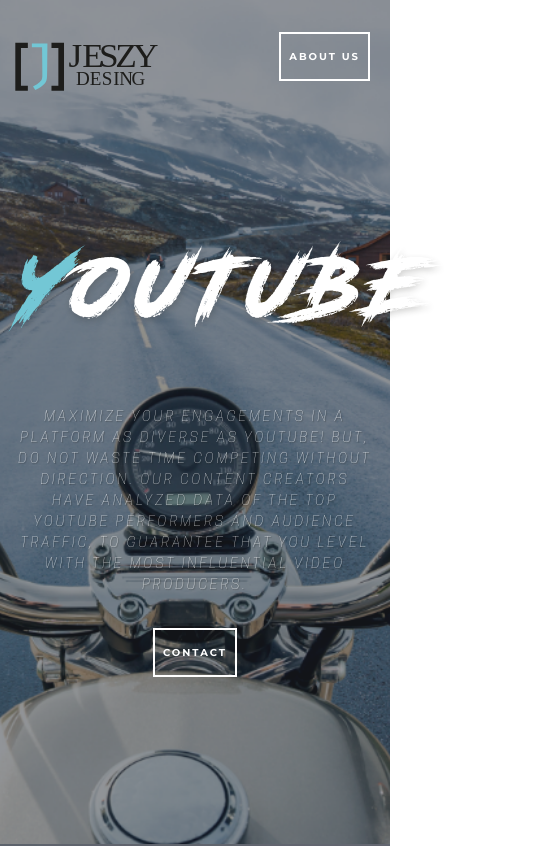
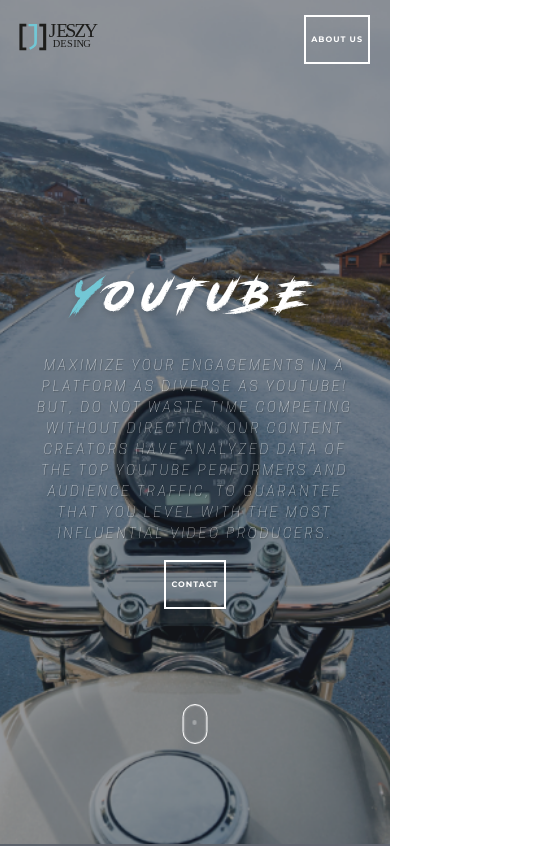
Before and after one commit to sirmarcello/JeszyDesign, a plain HTML site: page index.html in a window 390 px wide. Shown: the top 846 px of the page, 534 px wide, since content can reach past the window. Drawn offline with nearby package versions, Linux system fonts and the light colour scheme.

Commit message:
Resposive design

```diff
--- a/css/main.css
+++ b/css/main.css
@@ -592,12 +592,86 @@
 
 
 /*RESPONSIBILITY*/
+/*header*/
+@media screen and (max-width: 600px)
+{
+  .logo {
+    max-width: 110px;
+  }
+
+  .btn {
+    display: inline-block;
+    text-decoration: none;
+    font-family: "Montserrat", sans-serif;
+    font-weight: 700;
+    font-size: 8px;
+    text-transform: uppercase;
+    letter-spacing: 1px;
+    height: 3rem;
+    line-height: 3rem;
+    padding: 0px 5px;
+    margin-top: 1rem;
+    color: #fff;
+    text-align: center;
+    cursor: pointer;
+    -webkit-transition: all 0.3s ease-in-out;
+    transition: all 0.3s ease-in-out;
+    background-color: transparent;
+    border: 2px solid #fff;
+    border-radius: 0px;
+}
+
+h1 {
+  font-size: 40px;
+}
+
+.small {
+  font-size: 5px;
+}
+.section-container p {
+  size: 9.41176470588235320px;
+  padding: 0 15px;
+}
+
+.header-container {
+
+  width: 95%;
+  margin: 0 20px;
+  box-sizing: border-box;
+  padding: 0;
+  height: 100px;
+  position: absolute;
+  z-index: 20;
+  right: 0;
+}
+
+section {
+  vertical-align: middle;
+}
+
+}
+
 /*CONTACT FORM*/
 @media screen and (max-width: 600px){
 
-    .middle {
-      display: none;
-    }
+  .middle {
+    position: absolute;
+    bottom: 100px;
+    text-align: center;
+    left: 50%;
+    transform: translate(-50%, 0%);
+    border: 1px solid #fff;
+    border-radius: 25px;
+    box-shadow: inset 0 0 2px #fff;
+  }
+
+  .mouse {
+    width: 24px;
+    height: 38px;
+    text-align: center;
+    margin-left: -1px;
+    cursor: pointer;
+  }
 
     #fp-nav {
         display: none;
@@ -606,9 +680,10 @@
         text-align: center;
         max-width: 500px;
     }
+
     .wrapper .title h1 {
-        font-size: 17px;
-    }
+      font-size: 40px;
+  }
     .contact-form{
       flex-direction: column;
     }
--- a/index.html
+++ b/index.html
@@ -53,9 +53,9 @@
     </div>
     <section id="fullpage">
         <section class="section s1">
-            <div class="section-container">
+            <div class="section-container clapat-caption">
                 <h1><span style="color:#73c7d5">Y</span>OUTUBE</h1>
-                <p>
+                <p class>
                     Maximize your engagements in a platform as diverse as Youtube! But, do
                     not waste time competing without direction. Our content creators have
                     analyzed data of the top Youtube performers and audience traffic, to
```
